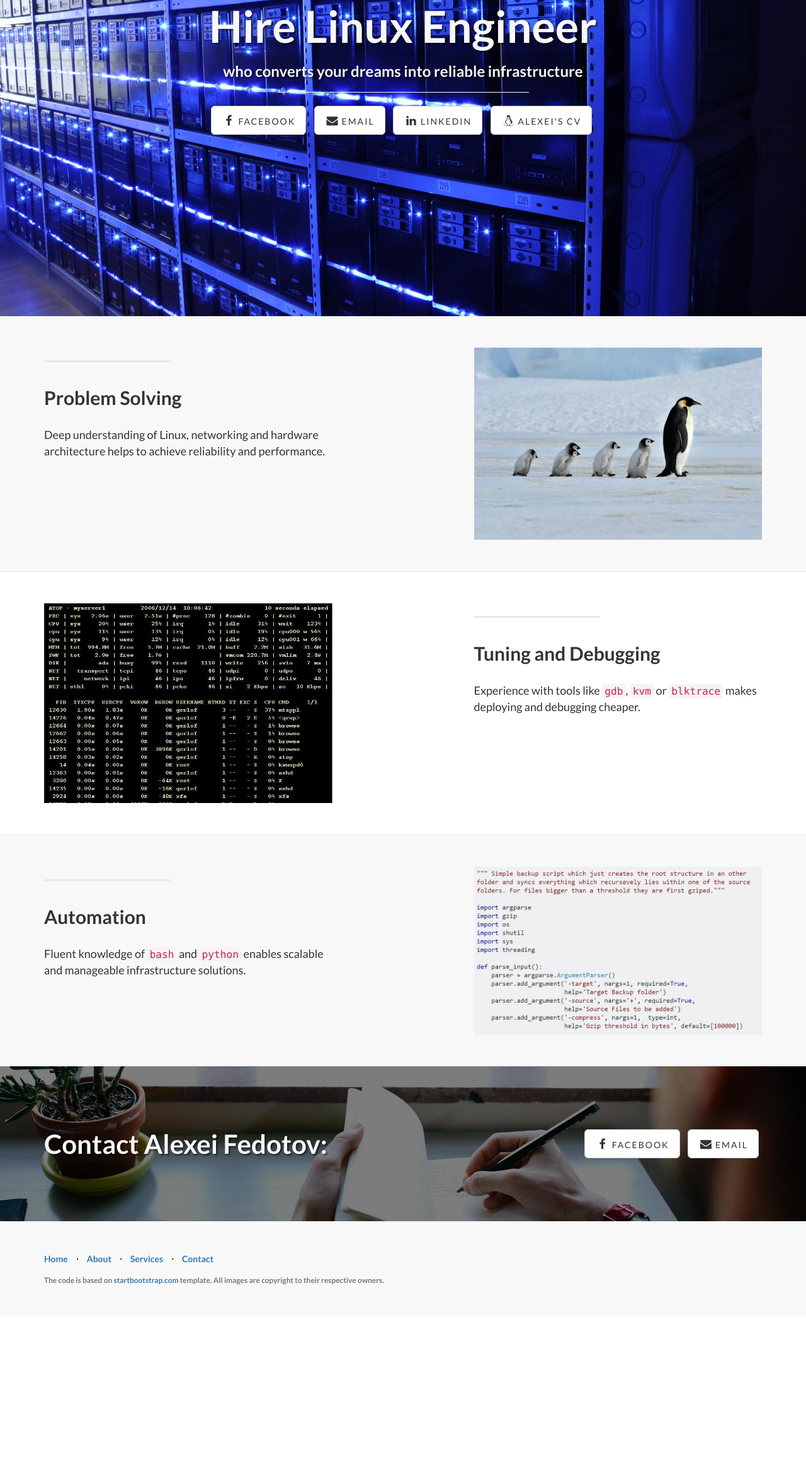
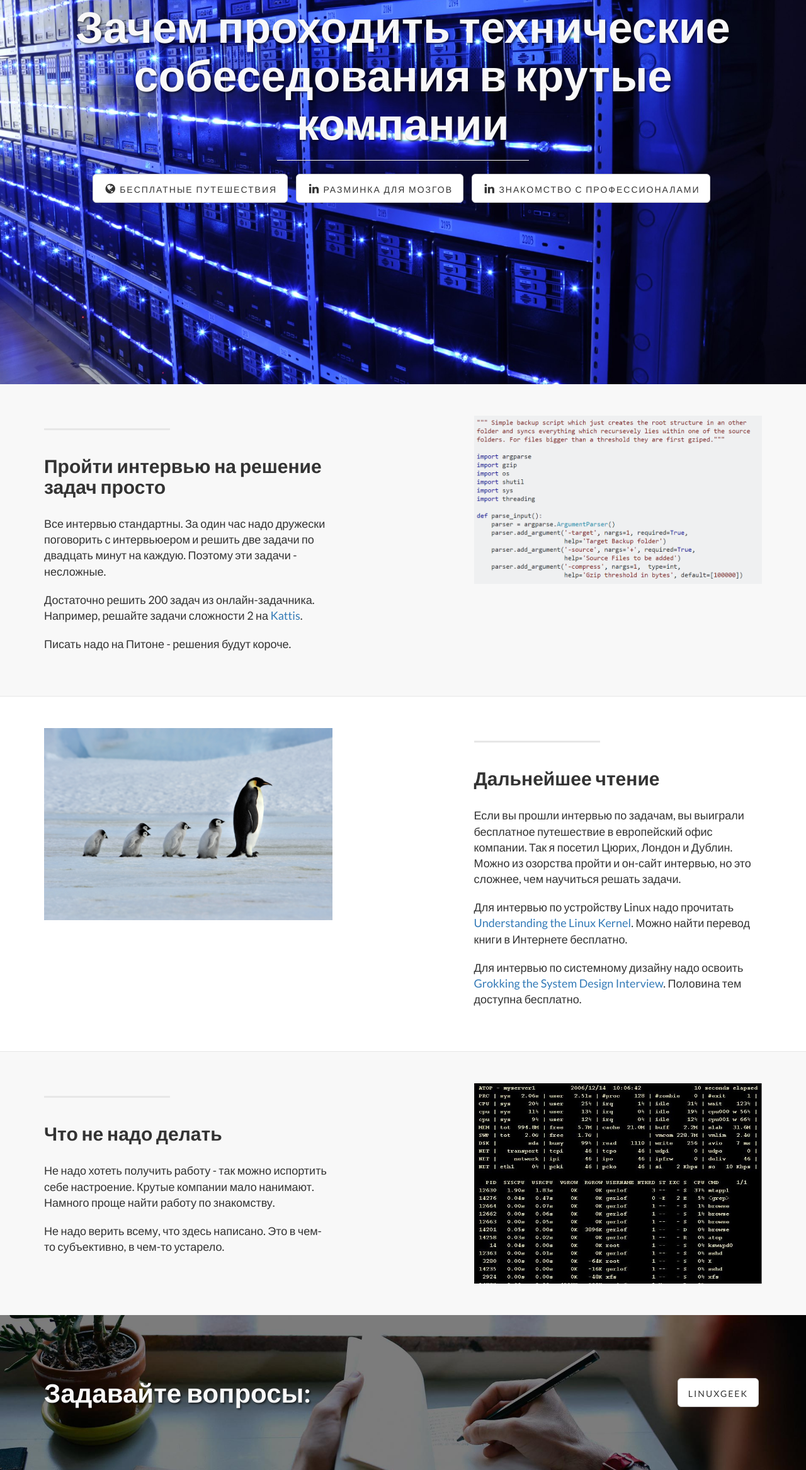
Before and after one commit to travelfree/travelfree.github.io, a plain HTML site: page index.html in a window 1280 px wide. Shown: the part 275-2609 px from the top of the page at 63% size. Before the commit the page ends 2366 px from the top, so only its background shows below. Drawn offline with Linux system fonts and the light colour scheme.

Commit message:
rewritten to how-to-travel

```diff
--- a/index.html
+++ b/index.html
@@ -47,13 +47,7 @@
             <div class="collapse navbar-collapse" id="bs-example-navbar-collapse-1">
                 <ul class="nav navbar-nav navbar-right">
                     <li>
-                        <a href="#about">About</a>
-                    </li>
-                    <li>
-                        <a href="#services">Services</a>
-                    </li>
-                    <li>
-                        <a href="#contact">Contact</a>
+                        <a href="#contact">Контакты</a>
                     </li>
                 </ul>
             </div>
@@ -71,21 +65,17 @@
             <div class="row">
                 <div class="col-lg-12">
                     <div class="intro-message">
-                        <h1>Hire Linux Engineer</h1>
-                        <h3>who converts your dreams into reliable infrastructure</h3>
+                        <h1>Зачем проходить технические собеседования в крутые компании</h1>
                         <hr class="intro-divider">
-                        <ul class="list-inline intro-social-buttons">
+                        <ul class="list-inline">
                             <li>
-                                <a href="https://www.facebook.com/openmeetings" class="btn btn-default btn-lg"><i class="fa fa-facebook fa-fw"></i> <span class="network-name">Facebook</span></a>
+								<a href="https://open.kattis.com/" class="btn btn-default btn-lg"><i class="fa fa-globe fa-fw"></i> <span class="network-name">Бесплатные путешествия</span></a>
                             </li>
                             <li>
-                                <a href="mailto:alexei.fedotov@gmail.com" class="btn btn-default btn-lg"><i class="fa fa-envelope fa-fw"></i> <span class="network-name">Email</span></a>
+								<a href="https://open.kattis.com/" class="btn btn-default btn-lg"><i class="fa fa-linkedin fa-fw"></i> <span class="network-name">Разминка для мозгов</span></a>
                             </li>
                             <li>
-                                <a href="https://www.linkedin.com/in/dataved/" class="btn btn-default btn-lg"><i class="fa fa-linkedin fa-fw"></i> <span class="network-name">Linkedin</span></a>
-                            </li>
-                            <li>
-                                <a href="http://home.apache.org/~aaf/resume.html" class="btn btn-default btn-lg"><i class="fa fa-linux fa-fw"></i> <span class="network-name">Alexei's CV</span></a>
+								<a href="https://www.linkedin.com/in/dataved/" class="btn btn-default btn-lg"><i class="fa fa-linkedin fa-fw"></i> <span class="network-name">Знакомство с профессионалами</span></a>
                             </li>
                         </ul>
                     </div>
@@ -108,11 +98,13 @@
                 <div class="col-lg-5 col-sm-6">
                     <hr class="section-heading-spacer">
                     <div class="clearfix"></div>
-                    <h2 class="section-heading">Problem Solving</h2>
-                    <p class="lead">Deep understanding of Linux, networking and hardware architecture helps to achieve reliability and performance.</p>
+                    <h2 class="section-heading">Пройти интервью на решение задач просто</h2>
+                    <p class="lead">Все интервью стандартны. За один час надо дружески поговорить с интервьюером и решить две задачи по двадцать минут на каждую. Поэтому эти задачи - несложные.</p>
+                    <p class="lead">Достаточно решить 200 задач из онлайн-задачника. Например, решайте задачи сложности 2 на <a href="http://open.kattis.con">Kattis</a>.</p>
+                    <p class="lead">Писать надо на Питоне - решения будут короче.</p>
                 </div>
-                <div class="col-lg-5 col-lg-offset-2 col-sm-6">
-                    <img class="img-responsive" src="img/penguins.jpg" alt="">
+                <div class="col-lg-5 col-lg-offset-2 col-sm-6 align-items-center">
+					<img class="img-responsive" src="img/python.png" alt="python">
                 </div>
             </div>
 
@@ -130,11 +122,13 @@
                 <div class="col-lg-5 col-lg-offset-1 col-sm-push-6  col-sm-6">
                     <hr class="section-heading-spacer">
                     <div class="clearfix"></div>
-                    <h2 class="section-heading">Tuning and Debugging</h2>
-                    <p class="lead">Experience with tools like <code>gdb</code>, <code>kvm</code> or <code>blktrace</code> makes deploying and debugging cheaper.</p>
+                    <h2 class="section-heading">Дальнейшее чтение</h2>
+                    <p class="lead">Если вы прошли интервью по задачам, вы выиграли бесплатное путешествие в европейский офис компании. Так я посетил Цюрих, Лондон и Дублин. Можно из озорства пройти и он-сайт интервью, но это сложнее, чем научиться решать задачи.</p>
+                    <p class="lead">Для интервью по устройству Linux надо прочитать <a href="https://www.oreilly.com/library/view/understanding-the-linux/0596005652/">Understanding the Linux Kernel</a>. Можно найти перевод книги в Интернете бесплатно.</p>
+                    <p class="lead">Для интервью по системному дизайну надо освоить <a href="https://www.educative.io/courses/grokking-the-system-design-interview">Grokking the System Design Interview</a>. Половина тем доступна бесплатно.</p>
                 </div>
-                <div class="col-lg-5 col-sm-pull-6  col-sm-6">
-                    <img class="img-responsive" src="img/atop.jpg" alt="atop">
+                <div class="col-lg-5 col-sm-pull-6 col-sm-6">
+                    <img class="img-responsive" src="img/penguins.jpg" alt="linux">
                 </div>
             </div>
 
@@ -152,11 +146,12 @@
                 <div class="col-lg-5 col-sm-6">
                     <hr class="section-heading-spacer">
                     <div class="clearfix"></div>
-                    <h2 class="section-heading">Automation</h2>
-                    <p class="lead">Fluent knowledge of <code>bash</code> and <code>python</code> enables scalable and  manageable infrastructure solutions.</p>
+                    <h2 class="section-heading">Что не надо делать</h2>
+                    <p class="lead">Не надо хотеть получить работу - так можно испортить себе настроение. Крутые компании мало нанимают. Намного проще найти работу по знакомству.</p>
+                    <p class="lead">Не надо верить всему, что здесь написано. Это в чем-то субъективно, в чем-то устарело.</p>
                 </div>
                 <div class="col-lg-5 col-lg-offset-2 col-sm-6">
-                    <img class="img-responsive" src="img/python.png" alt="bash">
+                    <img class="img-responsive" src="img/atop.jpg" alt="atop">
                 </div>
             </div>
 
@@ -166,6 +161,8 @@
     </div>
     <!-- /.content-section-a -->
 
+
+    <!-- Footer -->
 	<a  name="contact"></a>
     <div class="banner">
 
@@ -173,15 +170,12 @@
 
             <div class="row">
                 <div class="col-lg-6">
-                    <h2>Contact Alexei Fedotov:</h2>
+                    <h2>Задавайте вопросы:</h2>
                 </div>
                 <div class="col-lg-6">
                     <ul class="list-inline banner-social-buttons">
                         <li>
-                            <a href="https://www.facebook.com/openmeetings" class="btn btn-default btn-lg"><i class="fa fa-facebook fa-fw"></i> <span class="network-name">Facebook</span></a>
-                        </li>
-                        <li>
-                            <a href="mailto:alexei.fedotov@gmail.com" class="btn btn-default btn-lg"><i class="fa fa-envelope fa-fw"></i> <span class="network-name">Email</span></a>
+                            <a href="https://t.me/linuxgeek" class="btn btn-default btn-lg"><i class="fa-brands fa-telegram"></i> <span class="network-name">linuxgeek</span></a>
                         </li>
                     </ul>
                 </div>
@@ -193,34 +187,6 @@
     </div>
     <!-- /.banner -->
 
-    <!-- Footer -->
-    <footer>
-        <div class="container">
-            <div class="row">
-                <div class="col-lg-12">
-                    <ul class="list-inline">
-                        <li>
-                            <a href="#">Home</a>
-                        </li>
-                        <li class="footer-menu-divider">&sdot;</li>
-                        <li>
-                            <a href="#about">About</a>
-                        </li>
-                        <li class="footer-menu-divider">&sdot;</li>
-                        <li>
-                            <a href="#services">Services</a>
-                        </li>
-                        <li class="footer-menu-divider">&sdot;</li>
-                        <li>
-                            <a href="#contact">Contact</a>
-                        </li>
-                    </ul>
-                    <p class="copyright text-muted small">The code is based on <a href="https://startbootstrap.com/">startbootstrap.com</a> template. All images are copyright to their respective owners.</p>
-                </div>
-            </div>
-        </div>
-    </footer>
-
     <!-- jQuery -->
     <script src="js/jquery.js"></script>
 
```
